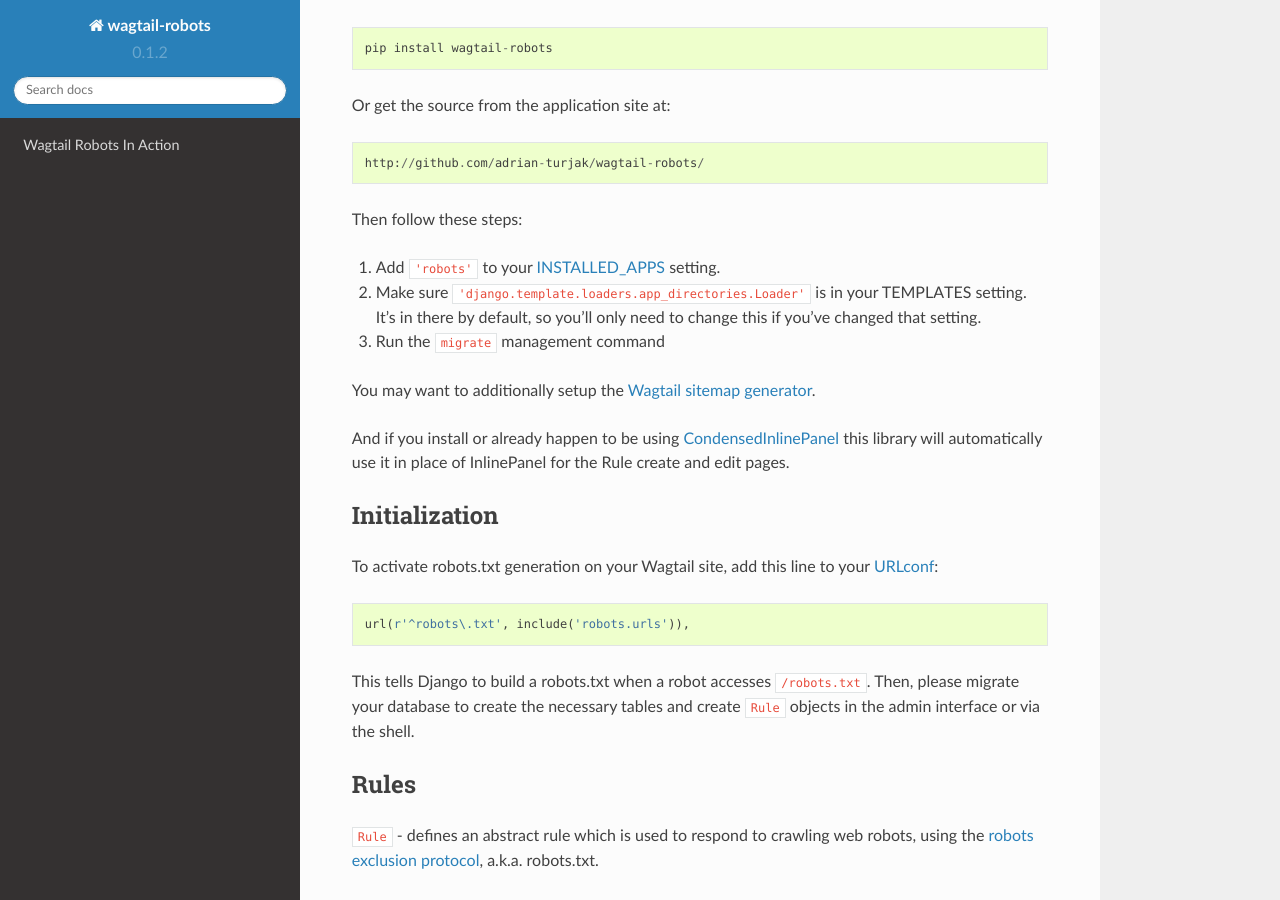
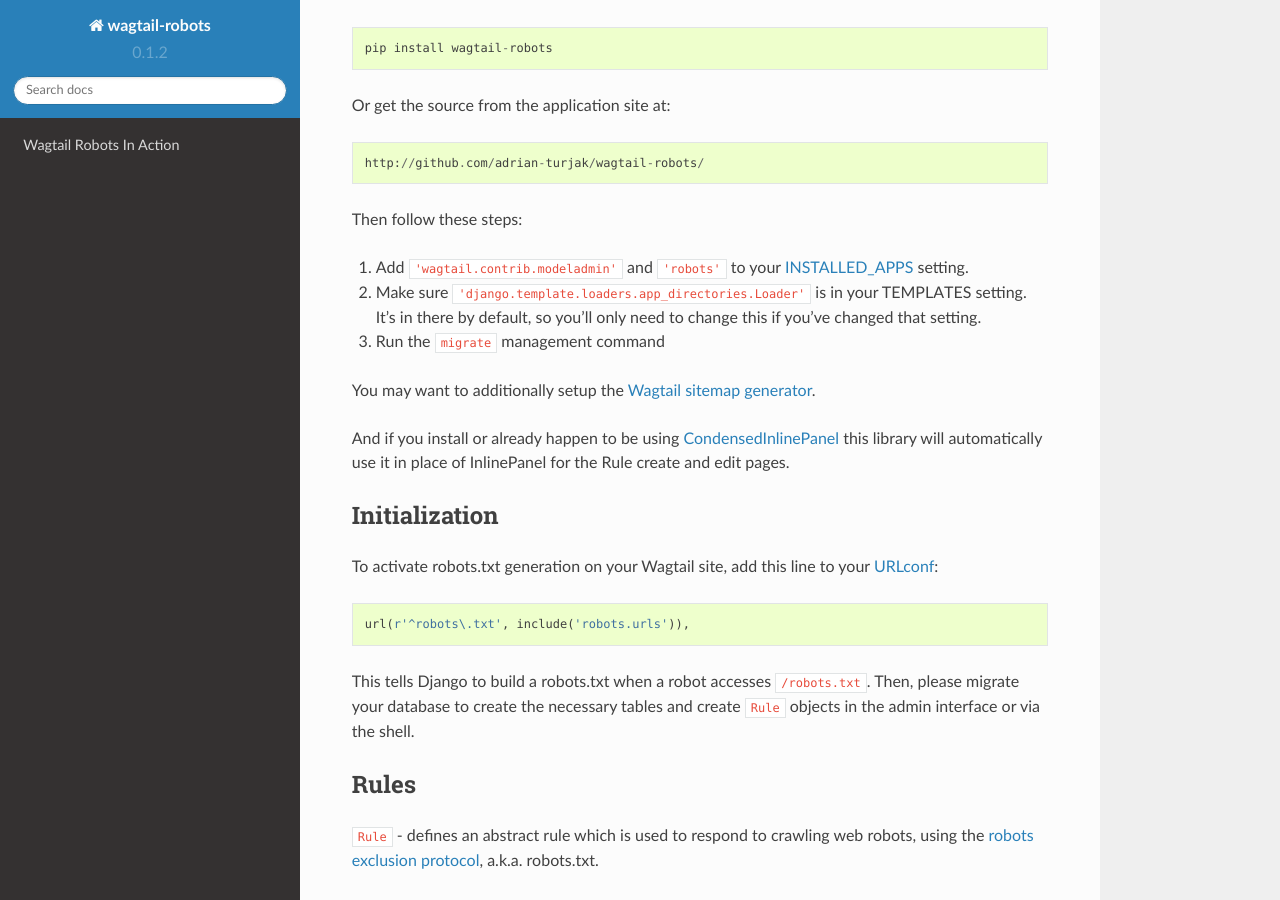
Before and after one commit to unexceptable/wagtail-robots, a Sphinx documentation site: the page built from docs/source/index.rst, in a window 1280 px wide and 900 px high, scrolled down 525 px. Built offline with Sphinx 7.4.7 and the Read the Docs theme 2.0.0, drawn with Linux system fonts in a browser that asks for light colours; the version number is read from the project's files by our own code.

```diff
--- a/docs/source/index.rst
+++ b/docs/source/index.rst
@@ -37,7 +37,7 @@ Or get the source from the application site at::
 
 Then follow these steps:
 
-1. Add ``'robots'`` to your INSTALLED_APPS_ setting.
+1. Add ``'wagtail.contrib.modeladmin'`` and ``'robots'`` to your INSTALLED_APPS_ setting.
 2. Make sure ``'django.template.loaders.app_directories.Loader'``
    is in your TEMPLATES setting. It's in there by default, so
    you'll only need to change this if you've changed that setting.
```
